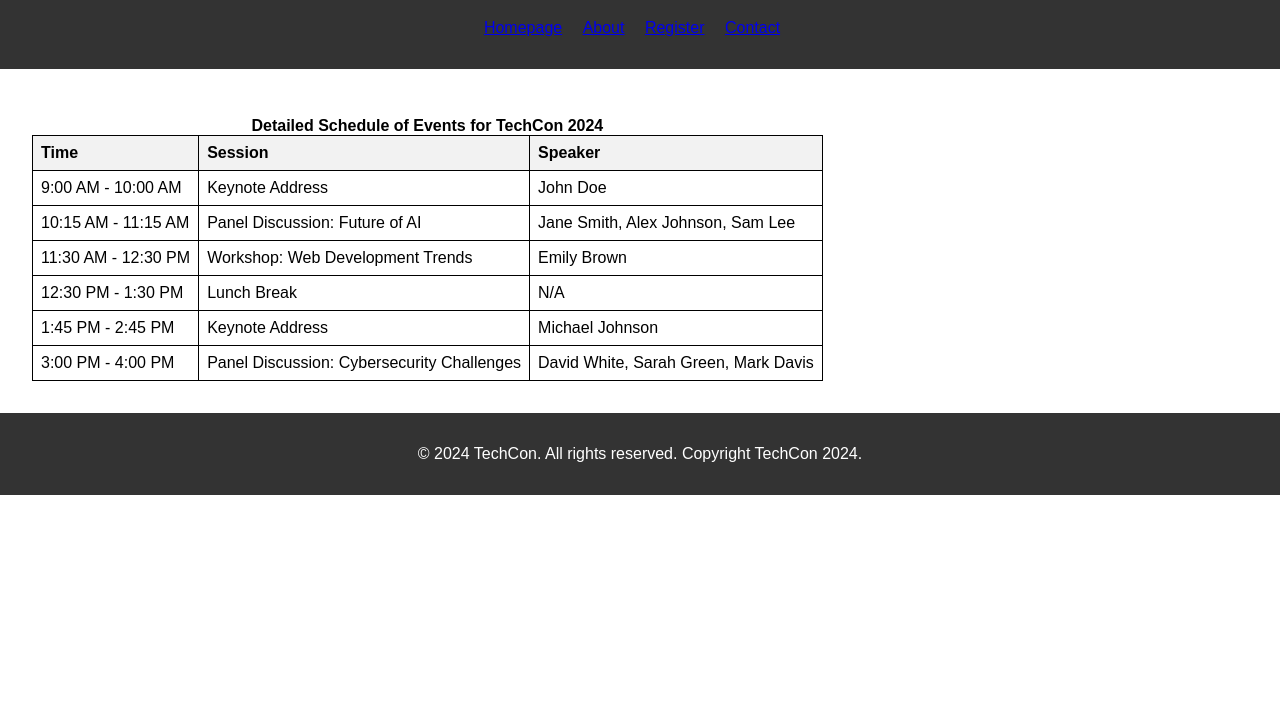
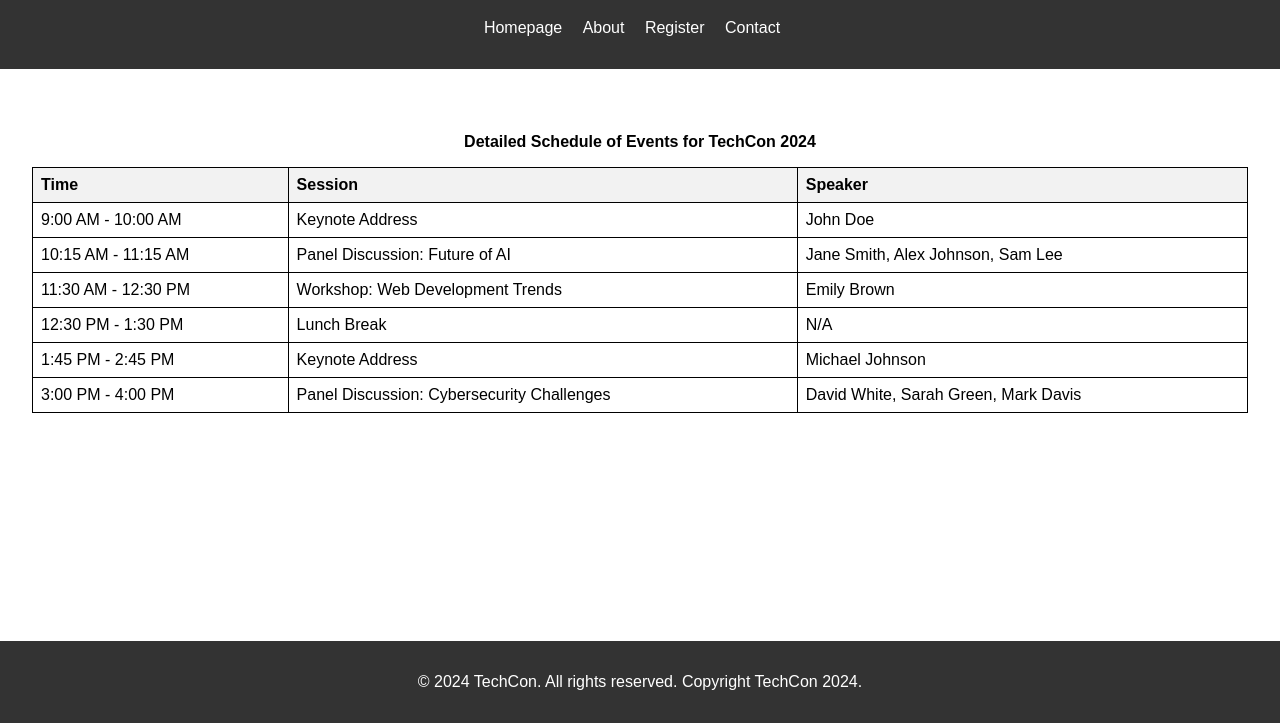
Before and after one commit to comfortsandrah/TechCon_HTML, a plain HTML site: page techcon_website/schedule.html in a window 1280 px wide. Shown: the part 77-800 px from the top of the page. Drawn offline with Linux system fonts and the light colour scheme.

Commit message:
Update schedule page title for TechCon 2024

```diff
--- a/techcon_website/schedule.html
+++ b/techcon_website/schedule.html
@@ -1,10 +1,9 @@
-<!-- Create the Schedule page (schedule.html) for TechCon 2024, providing a detailed and accessible timetable of events, sessions, and speakers, using a structured HTML table format. -->
 <!DOCTYPE html>
 <html lang="en">
   <head>
     <meta charset="UTF-8" />
     <meta name="viewport" content="width=device-width, initial-scale=1.0" />
-    <title>Schedule Page</title>
+    <title>Schedule for TechCon 2024</title>
     <style>
       body {
         font-family: Arial, sans-serif;
@@ -25,12 +24,17 @@
         display: inline;
         margin-right: 1rem;
       }
+      nav ul li a {
+        color: #fff;
+        text-decoration: none;
+      }
       main {
         padding: 2rem;
       }
-
       table {
+        width: 100%;
         border-collapse: collapse;
+        margin-top: 2rem;
       }
       th,
       td {
@@ -43,13 +47,16 @@
       }
       caption {
         font-weight: bold;
-        margin-top: 1rem;
+        margin-bottom: 1rem;
       }
       footer {
         background-color: #333;
         color: #fff;
         text-align: center;
         padding: 1rem 0;
+        position: absolute;
+        bottom: 0;
+        width: 100%;
       }
     </style>
   </head>
@@ -71,9 +78,11 @@
           Detailed Schedule of Events for TechCon 2024
         </caption>
         <thead>
-          <th scope="col">Time</th>
-          <th scope="col">Session</th>
-          <th scope="col">Speaker</th>
+          <tr>
+            <th scope="col">Time</th>
+            <th scope="col">Session</th>
+            <th scope="col">Speaker</th>
+          </tr>
         </thead>
         <tbody>
           <tr>
```
